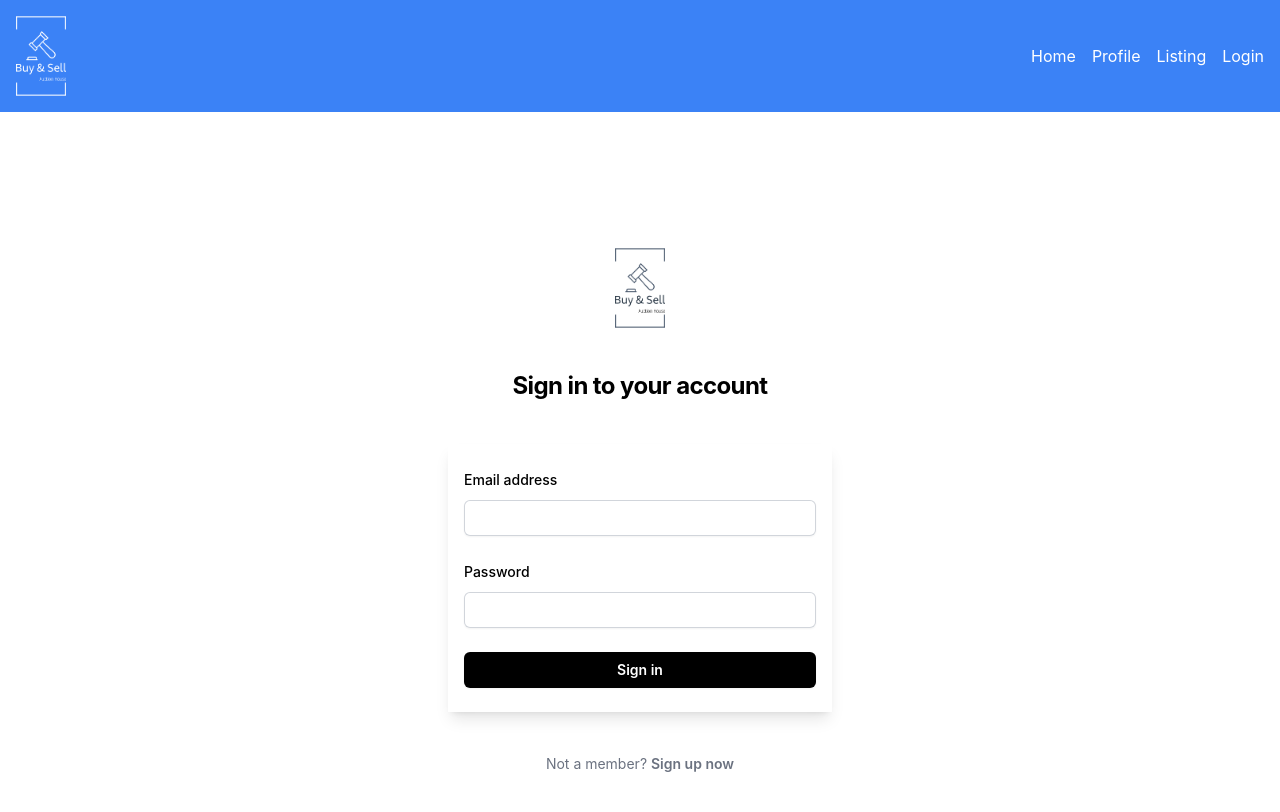
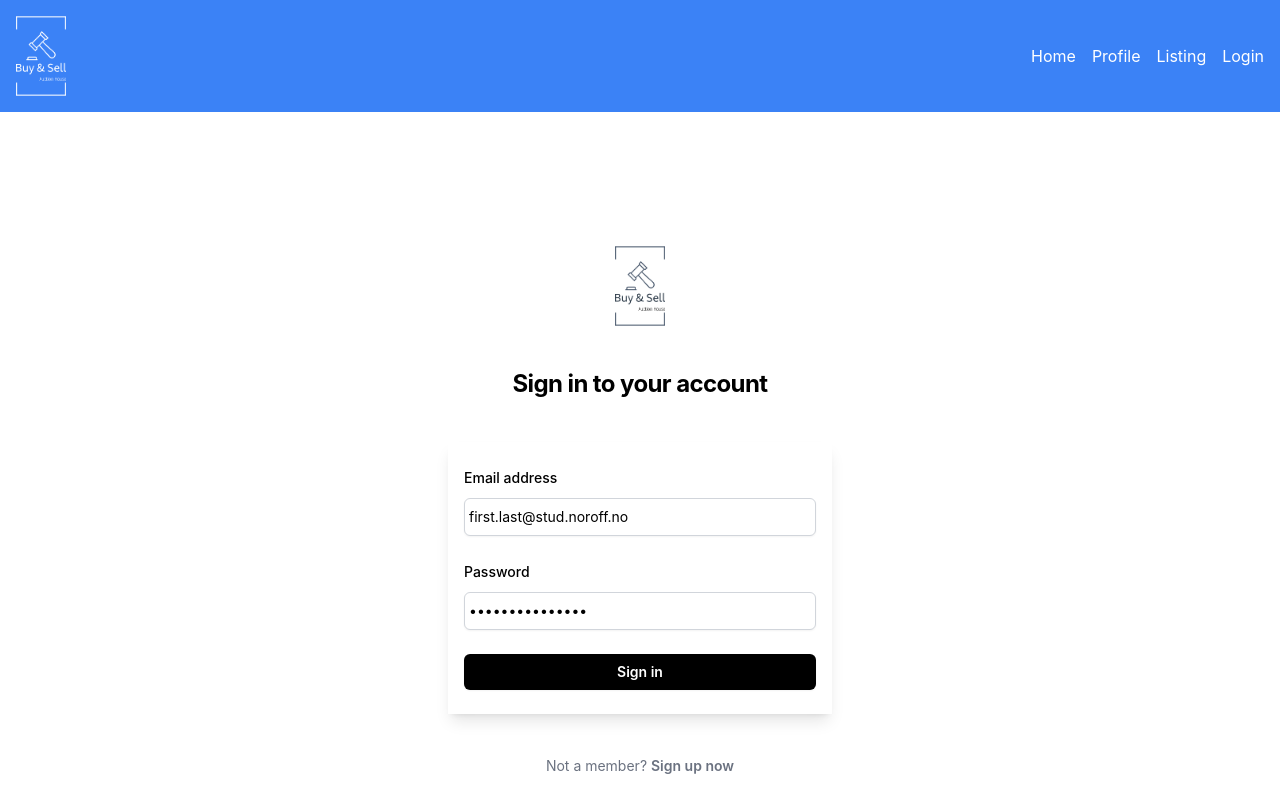
Before and after one commit to RidwanHM/my-semester-project, a React (Vite) app: page /login in a window 1280 px wide. Shown: the top 812 px of the page. Built offline with nearby package versions, Linux system fonts and the light colour scheme; no server answers.

Commit message:
to make the loginforms white and blex text

```diff
--- a/src/components/login/index.jsx
+++ b/src/components/login/index.jsx
@@ -112,7 +112,8 @@ function LoginForm() {
                   autoComplete="email"
                   required
                   defaultValue="first.last@stud.noroff.no"
-                  className="px-1 block w-full rounded-md border-0 py-1.5 text-gray shadow-sm ring-1 ring-inset ring-gray-300 placeholder:text-gray-400 focus:ring-2 focus:ring-inset focus:ring-indigo-600 sm:text-sm sm:leading-6"
+                  className="px-1 block w-full rounded-md border border-gray-300 py-1.5 text-black shadow-sm focus:border-indigo-300 focus:ring focus:ring-indigo-200 focus:ring-opacity-50 sm:text-sm sm:leading-6"
+                  style={{ backgroundColor: "white", color: "black" }} // Fallback inline styling
                 />
               </div>
               {error.email && <div className="text-red-500">{error.email}</div>}
@@ -136,7 +137,8 @@ function LoginForm() {
                   autoComplete="current-password"
                   required
                   defaultValue="UzI1NiIsInR5cCI"
-                  className="block w-full rounded-md border-0 px-1 py-1.5 text-gray shadow-sm ring-1 ring-inset ring-gray-300 placeholder:text-gray-400 focus:ring-2 focus:ring-inset focus:ring-indigo-600 sm:text-sm sm:leading-6"
+                  className="block w-full rounded-md border border-gray-300 px-1 py-1.5 text-black shadow-sm focus:border-indigo-300 focus:ring focus:ring-indigo-200 focus:ring-opacity-50 sm:text-sm sm:leading-6"
+                  style={{ backgroundColor: "white", color: "black" }} // Fallback inline styling
                 />
               </div>
               {error.password && (
```
